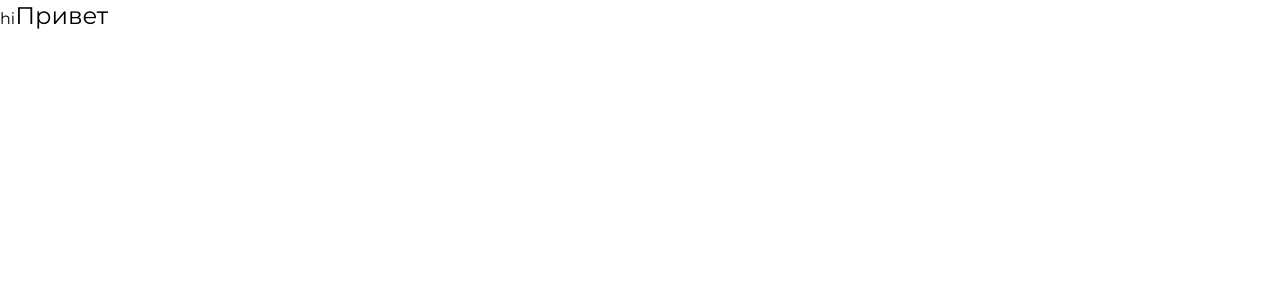
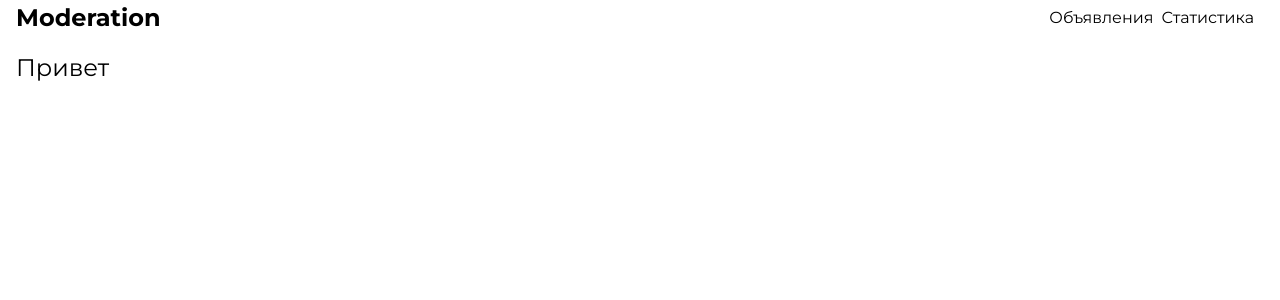
Before and after one commit to ArtemH2004/announcement-moderation, a React (Vite) app: page /list in a window 1280 px wide. Shown: the top 300 px of the page. Built offline with nearby package versions, Linux system fonts and the light colour scheme; the HTML template or start-up script is replaced by a standard one.

Commit message:
header. Header component

```diff
--- a/src/App.tsx
+++ b/src/App.tsx
@@ -1,5 +1,11 @@
+import { PageWrapper } from "@/common/components/wrapper/PageWrapper";
+
 function App() {
-  return <><button>hi</button><span className="text-2xl">Привет</span></>;
+  return (
+    <PageWrapper>
+      <span className="text-2xl">Привет</span>
+    </PageWrapper>
+  );
 }
 
 export default App;
--- /dev/null
+++ b/src/common/components/Logo.tsx
@@ -0,0 +1,10 @@
+import { ERoutes } from "@/router/routes"
+import { Link } from "react-router-dom"
+
+export const Logo = () => {
+  return (
+    <Link to={ERoutes.LIST}>
+        <h1 className="">Moderation</h1>
+    </Link>
+  )
+}
--- /dev/null
+++ b/src/common/components/header/Header.tsx
@@ -0,0 +1,11 @@
+import { Logo } from "@/common/components/Logo";
+import { HeaderNavigation } from "@/common/components/header/HeaderNavigation";
+
+export const Header = () => {
+  return (
+    <header className="flex items-center justify-between gap-x-4 px-4">
+      <Logo />
+      <HeaderNavigation />
+    </header>
+  );
+};
--- /dev/null
+++ b/src/common/components/header/HeaderNavigation.tsx
@@ -0,0 +1,13 @@
+import { HeaderNavigationItem } from '@/common/components/header/HeaderNavigationItem'
+import { ERoutes } from '@/router/routes'
+
+export const HeaderNavigation = () => {
+  return (
+    <nav>
+        <ul className='flex-center gap-x-2'>
+            <HeaderNavigationItem linkTo={ERoutes.LIST} title='Объявления'  />
+            <HeaderNavigationItem linkTo={ERoutes.STATS} title='Статистика'  />
+        </ul>
+    </nav>
+  )
+}
--- /dev/null
+++ b/src/common/components/header/HeaderNavigationItem.tsx
@@ -0,0 +1,15 @@
+import type { ERoutes } from "@/router/routes"
+import { Link } from "react-router-dom"
+
+interface IHeaderNavigationItem {
+    linkTo: ERoutes;
+    title: string;
+}
+
+export const HeaderNavigationItem = ({linkTo, title}: IHeaderNavigationItem) => {
+  return (
+    <li>
+        <Link to={linkTo} className="">{title}</Link>
+    </li>
+  )
+}
--- /dev/null
+++ b/src/common/components/wrapper/PageWrapper.tsx
@@ -0,0 +1,16 @@
+import { Header } from "@/common/components/header/Header";
+
+interface IPageWrapperProps {
+  children: React.ReactNode;
+}
+
+export const PageWrapper = ({ children }: IPageWrapperProps) => {
+  return (
+    <div className="container min-h-screen flex flex-col">
+      <Header />
+      <div className="flex-1 w-full p-4 flex flex-col gap-y-4">
+        <>{children}</>
+      </div>
+    </div>
+  );
+};
--- /dev/null
+++ b/src/router/routes.ts
@@ -0,0 +1,9 @@
+const announcementList = "/list";
+const announcementItem = "/item";
+const stats = "/stats";
+
+export enum ERoutes {
+  LIST = `${announcementList}`,
+  ITEM = `${announcementItem}`,
+  STATS = `${stats}`,
+}
--- a/tsconfig.app.json
+++ b/tsconfig.app.json
@@ -24,7 +24,7 @@
     "strict": true,
     "noUnusedLocals": true,
     "noUnusedParameters": true,
-    "erasableSyntaxOnly": true,
+    "erasableSyntaxOnly": false,
     "noFallthroughCasesInSwitch": true,
     "noUncheckedSideEffectImports": true
   },
```
